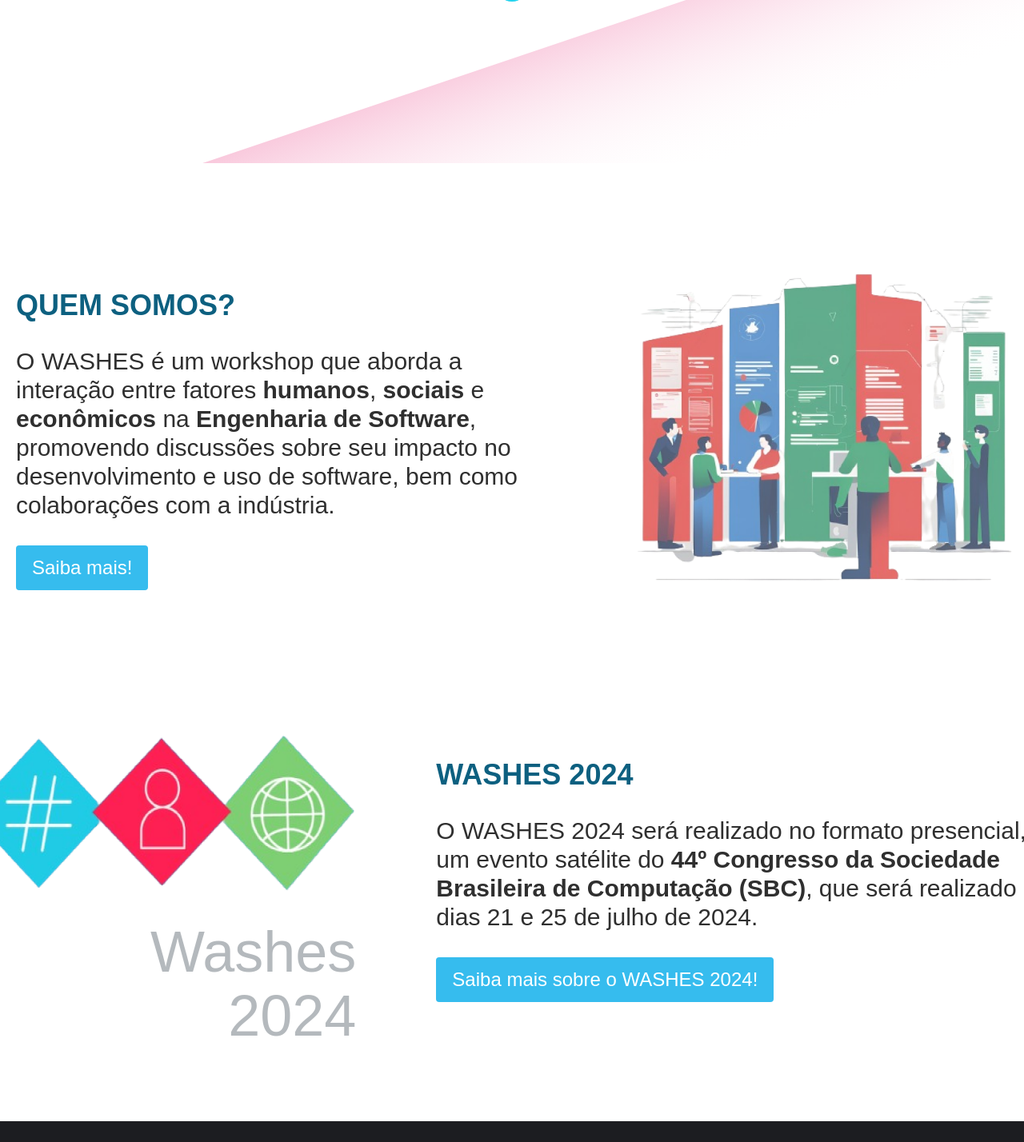
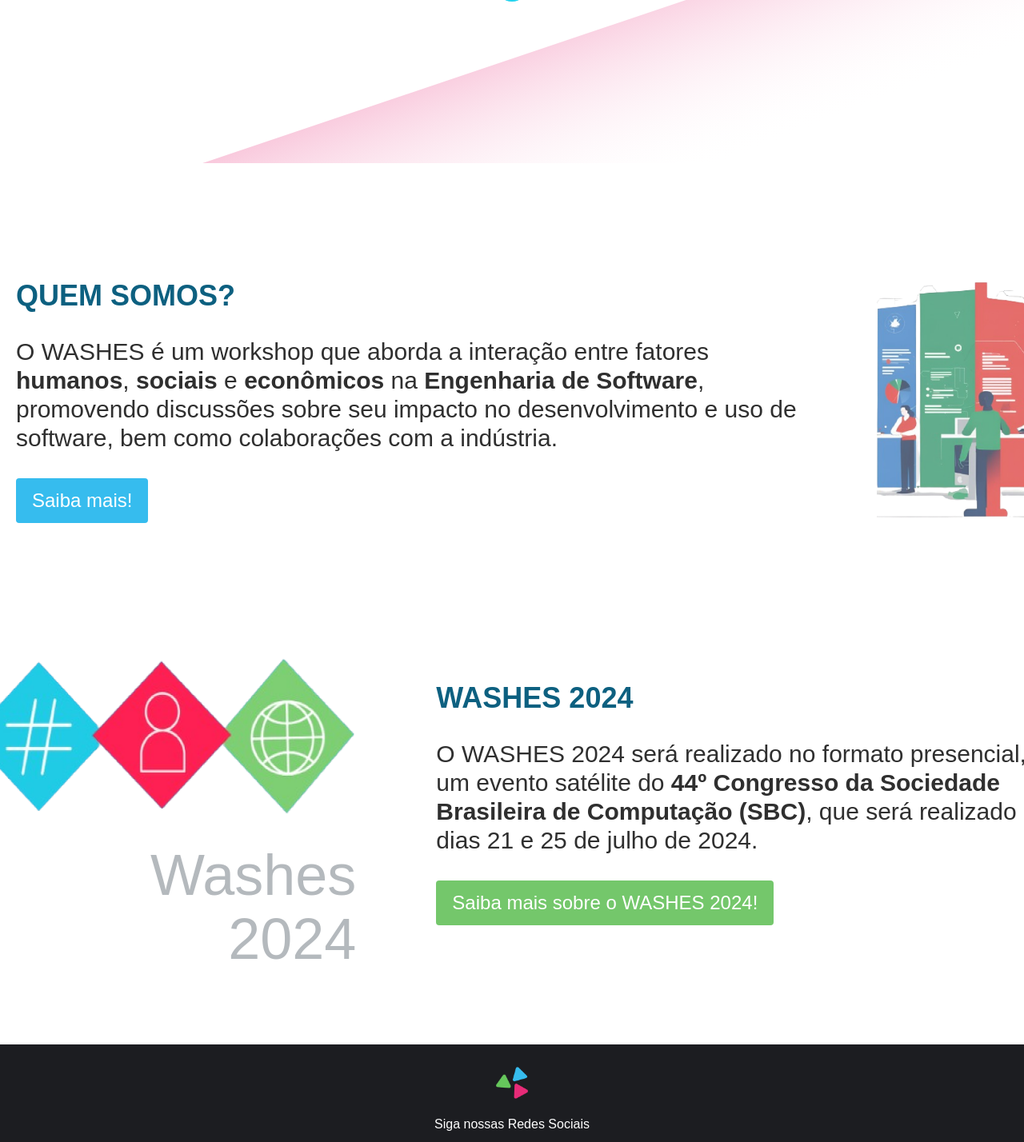
Before and after one commit to gesid/novo-washes-website, a React (Vite) app: page / in a window 1280 px wide. Shown: the part 660-2088 px from the top of the page at 80% size. Built offline with nearby package versions, Linux system fonts and the light colour scheme; a web font is replaced by a local one.

Commit message:
add: correção de components e linkando imagens na config do tailwind

```diff
--- a/src/components/Hero.jsx
+++ b/src/components/Hero.jsx
@@ -4,7 +4,8 @@
 function Hero() {
     return (
         <>
-            <section className="w-full h-96 flex flex-col items-center justify-center lg:h-dvh lg:bg-baner-hero lg:bg-no-repeat lg:bg-cover lg:bg-center">
+            <section className="w-full h-96 flex flex-col items-center justify-center lg:h-dvh lg:bg-banner-hero lg:bg-no-repeat lg:bg-cover lg:bg-center
+            sm:bg-banner-hero sm:bg-no-repeat sm:bg-cover sm:bg-center">
                 <div className="flex flex-col items-center justify-center mx-5 gap-16 lg:gap-32">
                     <div className="max-w-screen-xl w-full flex flex-col items-center justify-between mx-5 text-center">
                         <h2 className="text-2xl mb-3 text-gray-500 font-semibold lg:hidden">
--- a/src/components/HeroQuemSomos.jsx
+++ b/src/components/HeroQuemSomos.jsx
@@ -5,7 +5,6 @@
         <>
             <section id="heroQuemSomos" className="w-full flex flex-col items-center justify-center mt-8 mb-8 lg:my-24 lg:flex-row">
                 <div className="max-w-screen-2xl flex flex-col gap-7 justify-center items-center lg:flex-row lg:gap-20">
-                    <img className="h-60 lg:hidden" src="../src/assets/imgs/banner-hero-home-quemSomos.png" alt="Ilustração de pessoas trabalhando com dados e gráficos" />
                     <div className="flex flex-col items-center text-center mx-5 gap-7 lg:gap-8 lg:items-start lg:text-left">
                         <h1 className="text-3xl lg:text-4xl font-semibold text-[#0D6080]">QUEM SOMOS?</h1>
                         <p className="text-lg font-light text-[#2F2F2F] lg:text-3xl">
@@ -20,9 +19,12 @@
                             Saiba mais!
                         </Link>
                     </div>
-                    <img src="../src/assets/imgs/banner-hero-home-quemSomos.png" alt="Ilustração de pessoas trabalhando com dados e gráficos" className="hidden lg:flex lg:h-[400px] xl:h-[500px]" />
+                    {/* Ajustando o tamanho e estilo da section para diferentes tamanhos de tela */}
+                    <section className="w-full h-80 mt-5 bg-banner-hero-quemSomos bg-no-repeat bg-cover bg-center lg:w-1/2 lg:h-96">
+                    </section>
                 </div>
             </section>
+            {/* Divisor de cores visível apenas em telas pequenas */}
             <div className="flex lg:hidden w-full h-1 flex-row gap-3 justify-evenly">
                 <div className="w-full h-1 bg-[#E72B78]"></div>
                 <div className="w-full h-1 bg-[#36BCEE]"></div>
--- a/src/components/HeroWashes2024.jsx
+++ b/src/components/HeroWashes2024.jsx
@@ -21,8 +21,8 @@
                         </p>
                         <Link
                             to="/quem-somos"
-                            className="px-4 py-2 flex justify-center bg-[#36BCEE] hover:bg-white
-                            text-base text-white hover:text-[#36BCEE] hover:border hover:border-[#36BCEE] cursor-pointer
+                            className="px-4 py-2 flex justify-center bg-[#74C76B] hover:bg-white
+                            text-base text-white hover:text-[#74C76B] hover:border hover:border-[#74C76B] cursor-pointer
                             rounded transition-colors duration-300 lg:px-5 lg:py-3 lg:text-2xl"
                         >
                             Saiba mais sobre o WASHES 2024!
--- a/tailwind.config.js
+++ b/tailwind.config.js
@@ -1,4 +1,4 @@
-/** @type {import('tailwindcss').Config} */
+/** @type {import("tailwindcss").Config} */
 export default {
   content: [
     "./index.html",
@@ -6,7 +6,10 @@
   ],
   theme: {
     extend: {
-      backgroundImage: { 'baner-hero': "url(src/assets/imgs/banner-hero-home.svg)" }
+      backgroundImage: {
+        "banner-hero": "url(src/assets/imgs/banner-hero-home.svg)",
+        "banner-hero-quemSomos": "url(src/assets/imgs/banner-hero-home-quemSomos.png)",
+        "banner-hero-washes2024": "url(src/assets/imgs/banner-hero-home-washes2024.png)", }
     },
   },
   plugins: [],
```
